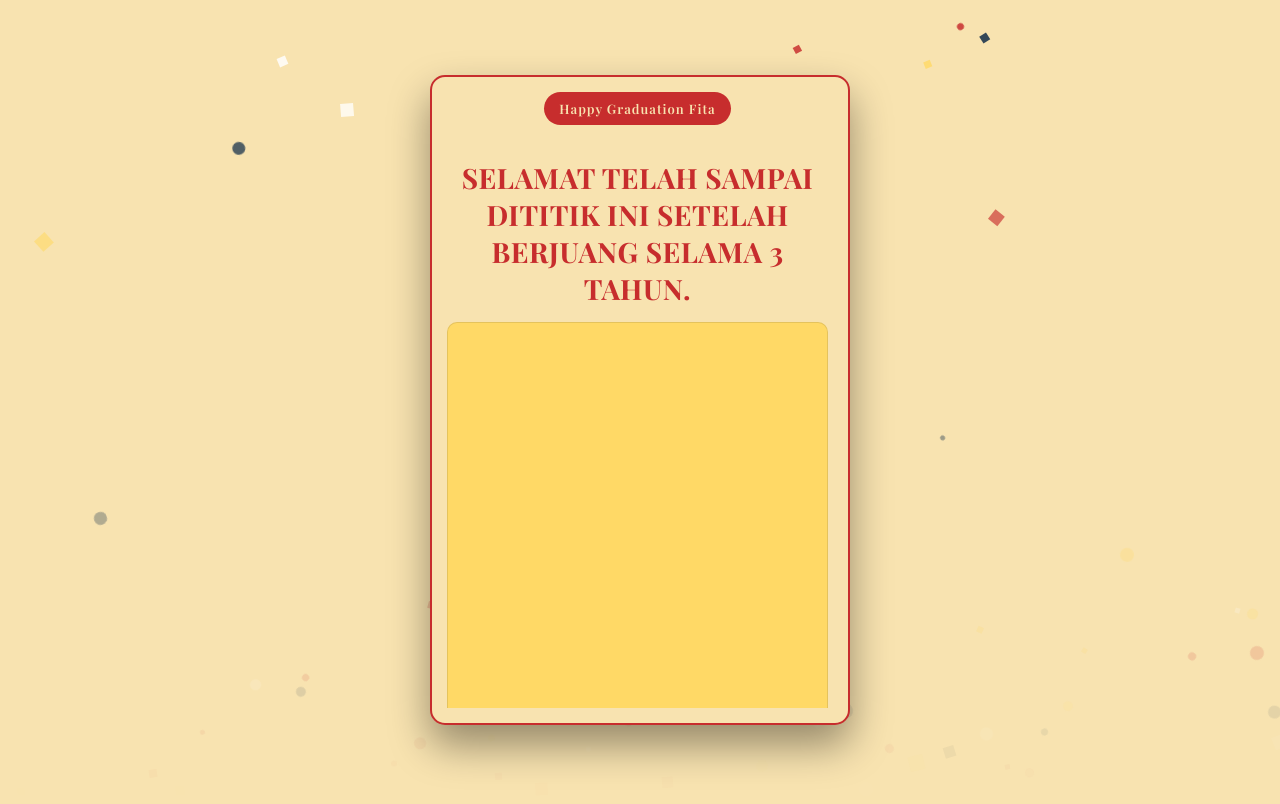
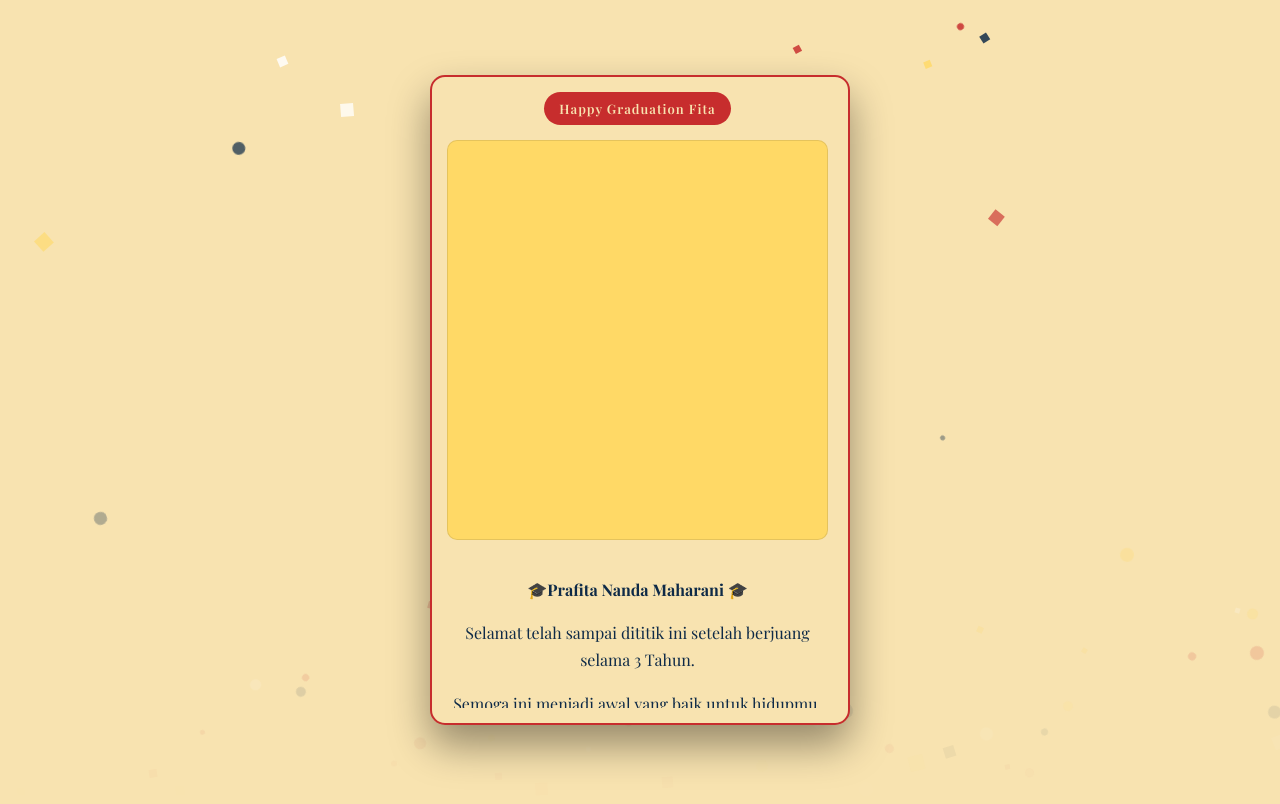
Before and after one commit to greetzza/order068_17-9-2025, a plain HTML site: page index.html in a window 1280 px wide. Both pictures are taken after a click on the button "OPEN CARD". Drawn offline with nearby package versions, Linux system fonts and the light colour scheme.

Commit message:
Update index.html

```diff
--- a/index.html
+++ b/index.html
@@ -300,10 +300,11 @@
         <div class="card" id="card">
             <div class="card-content">
                 <div class="genre-badge">Happy Graduation Fita</div>
-                <h1 class="card-title">Selamat telah sampai dititik ini setelah berjuang selama 3 Tahun.</h1>
+<!--                 <h1 class="card-title">Selamat telah sampai dititik ini setelah berjuang selama 3 Tahun.</h1> -->
                 <div class="card-image"></div>
                 <div class="card-message">
                     <p>🎓<strong>Prafita Nanda Maharani </strong>🎓</p>
+                    <p>Selamat telah sampai dititik ini setelah berjuang selama 3 Tahun.</p>
                   <p>Semoga ini menjadi awal yang baik untuk hidupmu, semoga dimudahkan segala urusan kedepan, semoga dimudahkan untuk rezekinya dan selalu diberi keburuntungan.</p>
                   <p>Doa terbaik selalu untukmu ❤️</p>
                     <p>your love,</p>
```
